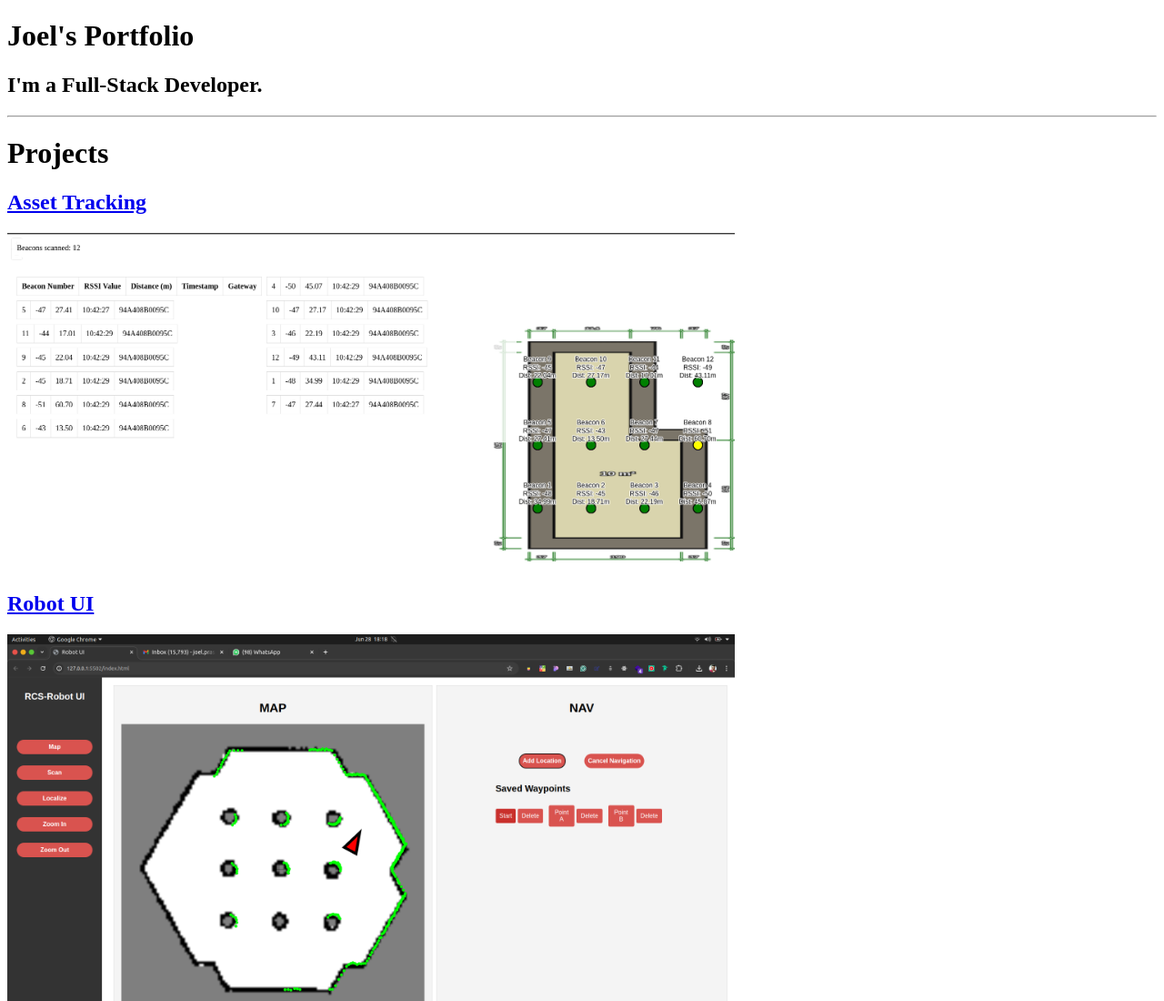
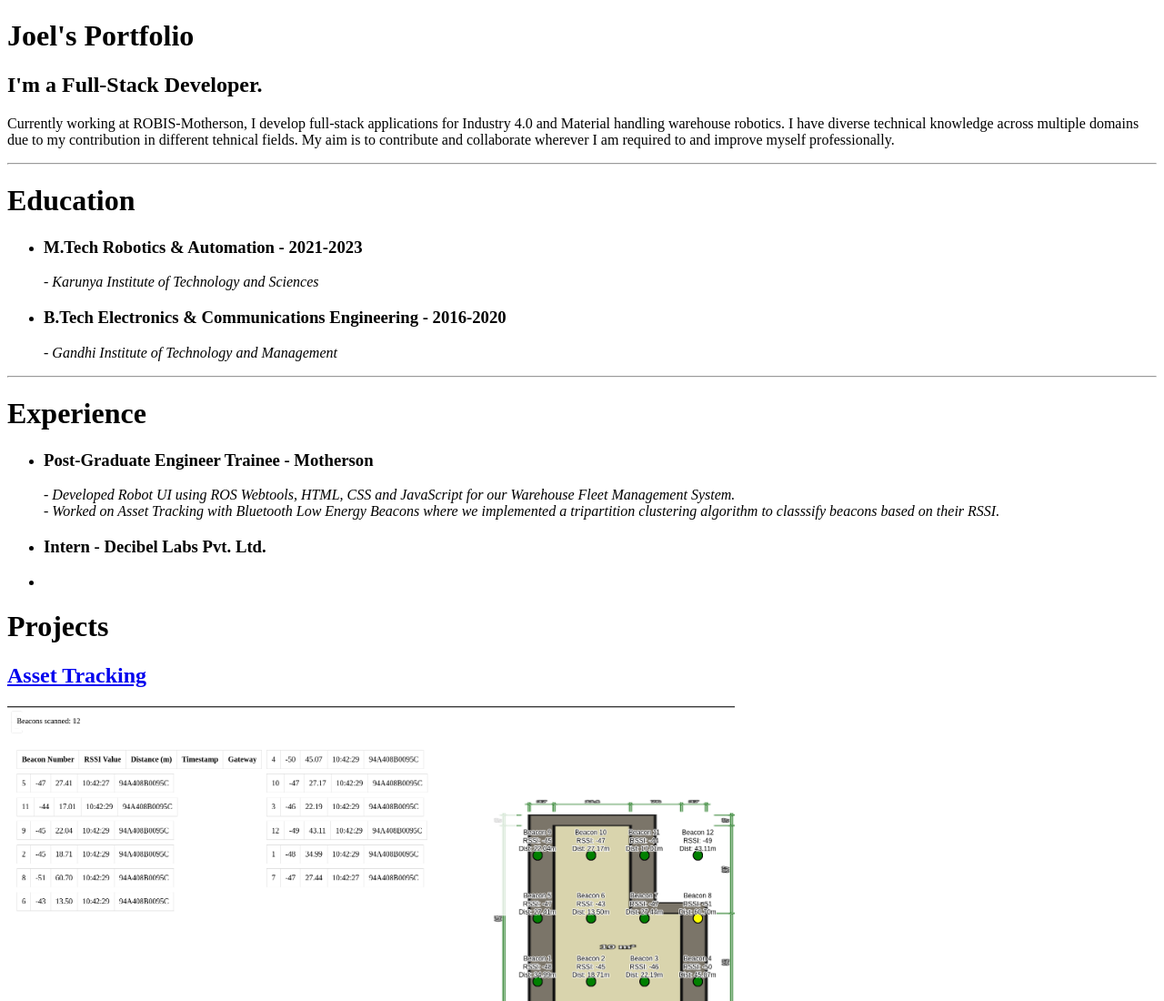
Before and after one commit to joel-prashanth/html-portfolio, a plain HTML site: page index.html in a window 1280 px wide. Shown: the top 1100 px of the page at 91% size. Drawn offline with Linux system fonts and the light colour scheme.

```diff
--- a/index.html
+++ b/index.html
@@ -19,16 +19,50 @@
 
 <head>
     <meta charset="UTF-8">
-    <title>Joel's Portfolio</title>
+    <title>My Resume</title>
 
 </head>
 
 <body>
-    <h1>Joel's Portfolio
+    <h1>Joel's Portfolio</h1>
+    <h2>I'm a Full-Stack Developer.</h2>
+    <p>Currently working at ROBIS-Motherson, I develop full-stack applications for Industry 4.0 and Material handling
+        warehouse robotics. I have diverse technical knowledge across multiple domains due to my contribution in
+        different tehnical fields. My aim is to contribute and collaborate wherever I am required to and improve myself
+        professionally.</p>
 
-    </h1>
-    <h2>I'm a Full-Stack Developer.</h2>
     <hr>
+
+    <h1>Education</h1>
+    <ul>
+        <li>
+            <h3>M.Tech Robotics & Automation - 2021-2023</h3>
+            <i>- Karunya Institute of Technology and Sciences</i>
+
+        </li>
+
+        <li>
+            <h3>B.Tech Electronics & Communications Engineering - 2016-2020</h3>
+            <i>- Gandhi Institute of Technology and Management</i>
+        </li>
+    </ul>
+    <hr>
+    <h1>Experience</h1>
+
+    <ul>
+        <li>
+            <h3>Post-Graduate Engineer Trainee - Motherson</h3>
+            <i>- Developed Robot UI using ROS Webtools, HTML, CSS and JavaScript for our Warehouse Fleet Management
+                System.</i> <br>
+            <i>- Worked on Asset Tracking with Bluetooth Low Energy Beacons where we implemented a tripartition
+                clustering algorithm to classsify beacons based on their RSSI.</i>
+        </li>
+        <li>
+            <h3>Intern - Decibel Labs Pvt. Ltd.</h3>
+        </li>
+        <li></li>
+    </ul>
+
     <h1>Projects</h1>
     <a href="#">
         <h2>Asset Tracking</h2>
```
